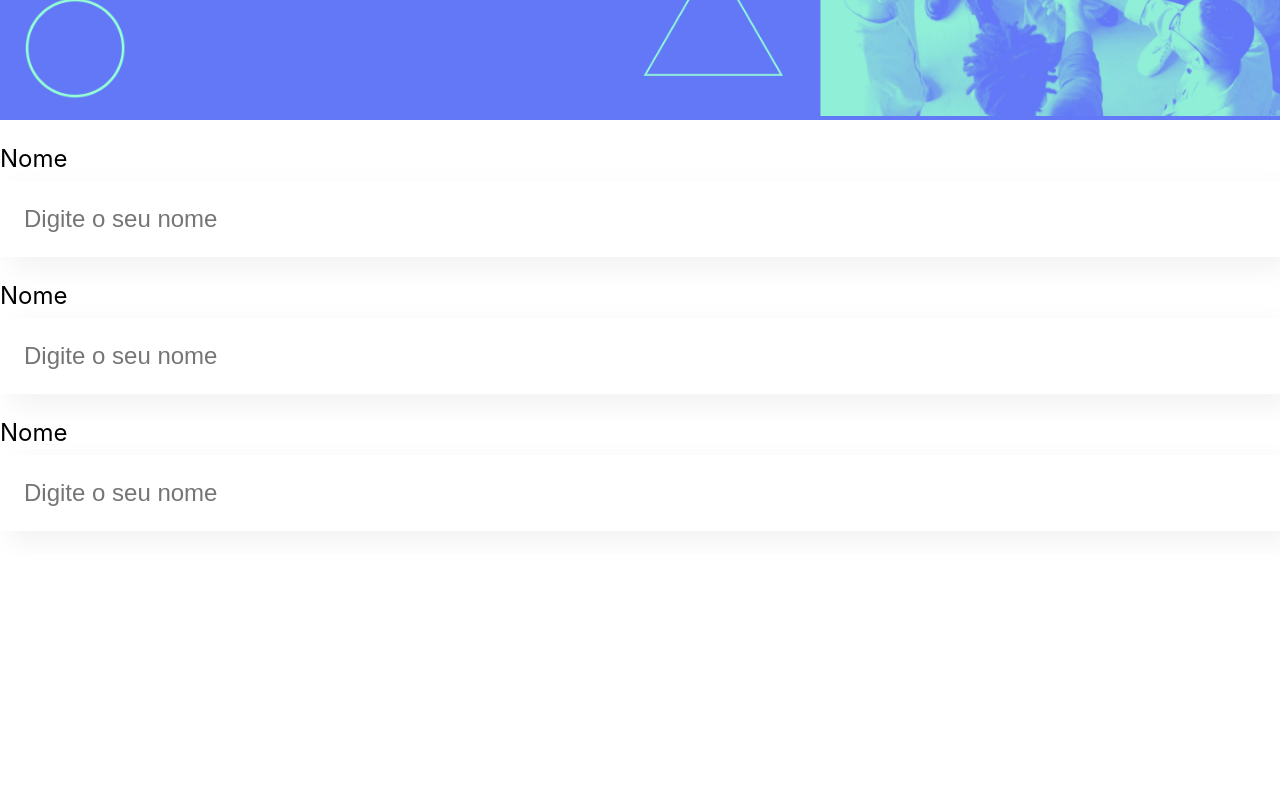
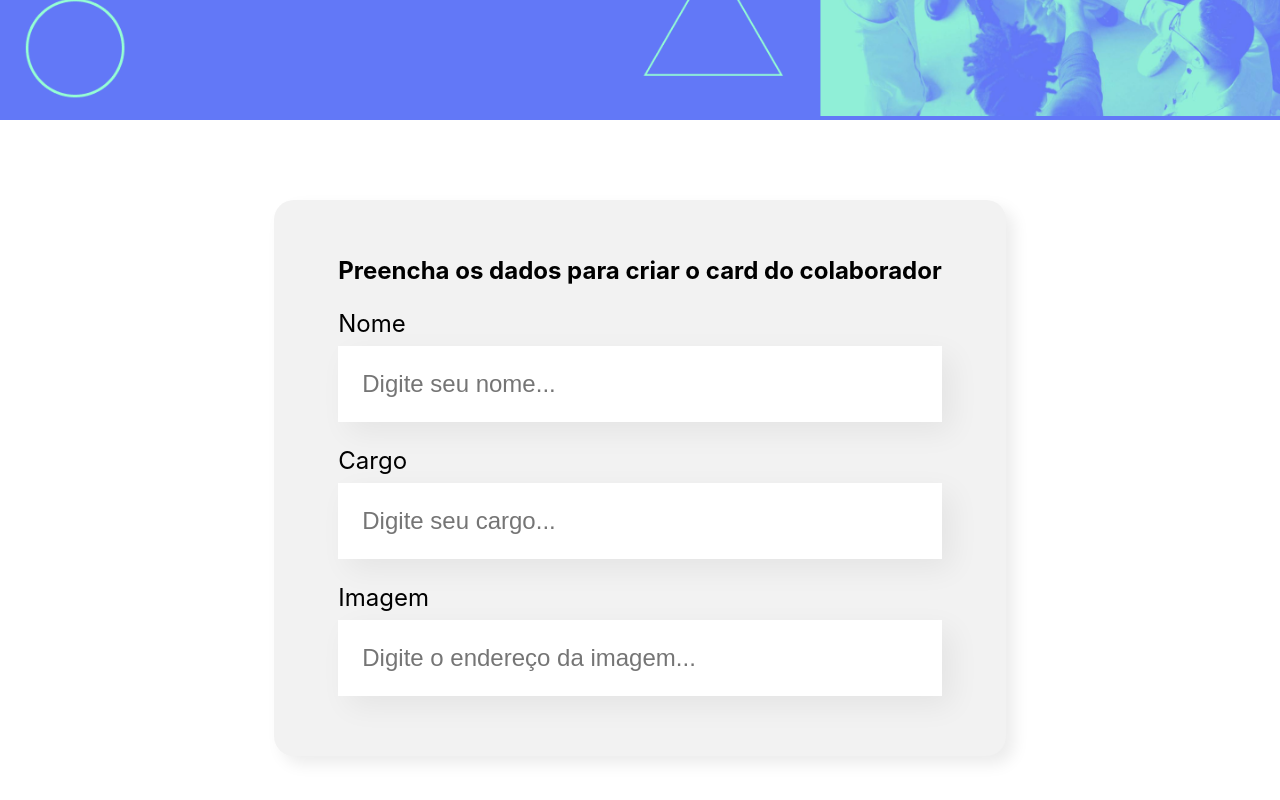
Before and after one commit to brunolinsm/trein_react_alura_organo, a JavaScript app: page / in a window 1280 px wide. Shown: the part 378-1178 px from the top of the page. Before the commit the page ends 933 px from the top, so only its background shows below. Built offline with nearby package versions, Linux system fonts and the light colour scheme; the HTML template or start-up script is replaced by a standard one.

Commit message:
Criando o formulário

```diff
--- a/src/App.js
+++ b/src/App.js
@@ -1,13 +1,11 @@
 import Banner from './componentes/Banner';
-import CampoTexto from './componentes/CampoTexto';
+import Formulario from './componentes/Formulario';
 
 function App() {
   return (
     <div className="App">
       <Banner />
-      <CampoTexto label="Nome"/>
-      <CampoTexto label="Cargo"/>
-      <CampoTexto label="Imagem"/>
+      <Formulario />
     </div>
   );
 }
--- a/src/componentes/CampoTexto/index.js
+++ b/src/componentes/CampoTexto/index.js
@@ -1,10 +1,16 @@
 import './CampoTexto.css'
 
-const CampoTexto = () => {
+const CampoTexto = (props) => {
+
+    const labelModificada = `${props.label}`
+    const placeholderModificada = `${props.placeholder}...`
+
     return(
         <div className="campo-texto">
-            <label>Nome</label>
-            <input placeholder='Digite o seu nome'/>
+            <label>
+                {labelModificada}
+            </label>
+            <input placeholder={placeholderModificada}/>
         </div>
     )
 }
--- /dev/null
+++ b/src/componentes/Formulario/Formulario.css
@@ -0,0 +1,13 @@
+.formulario{
+    display: flex;
+    justify-content: center;
+    margin: 80px 0;
+}
+
+.formulario form{
+    max-width: 80%;
+    background-color: #f2f2f2;
+    border-radius: 20px;
+    padding: 36px 64px;
+    box-shadow: 8px 8px 16px rgba(0, 0, 0, 0.08);
+}
--- /dev/null
+++ b/src/componentes/Formulario/index.js
@@ -0,0 +1,18 @@
+import CampoTexto from '../CampoTexto';
+import './Formulario.css'
+
+const Formulario = () => {
+    return (
+        <section className='formulario'>
+            <form>
+                <h2>Preencha os dados para criar o card do colaborador</h2>
+                <CampoTexto label="Nome" placeholder="Digite seu nome"/>
+                <CampoTexto label="Cargo" placeholder="Digite seu cargo"/>
+                <CampoTexto label="Imagem" placeholder="Digite o endereço da imagem"/>
+            </form>
+        </section>
+    )
+
+}
+
+export default Formulario;
```
